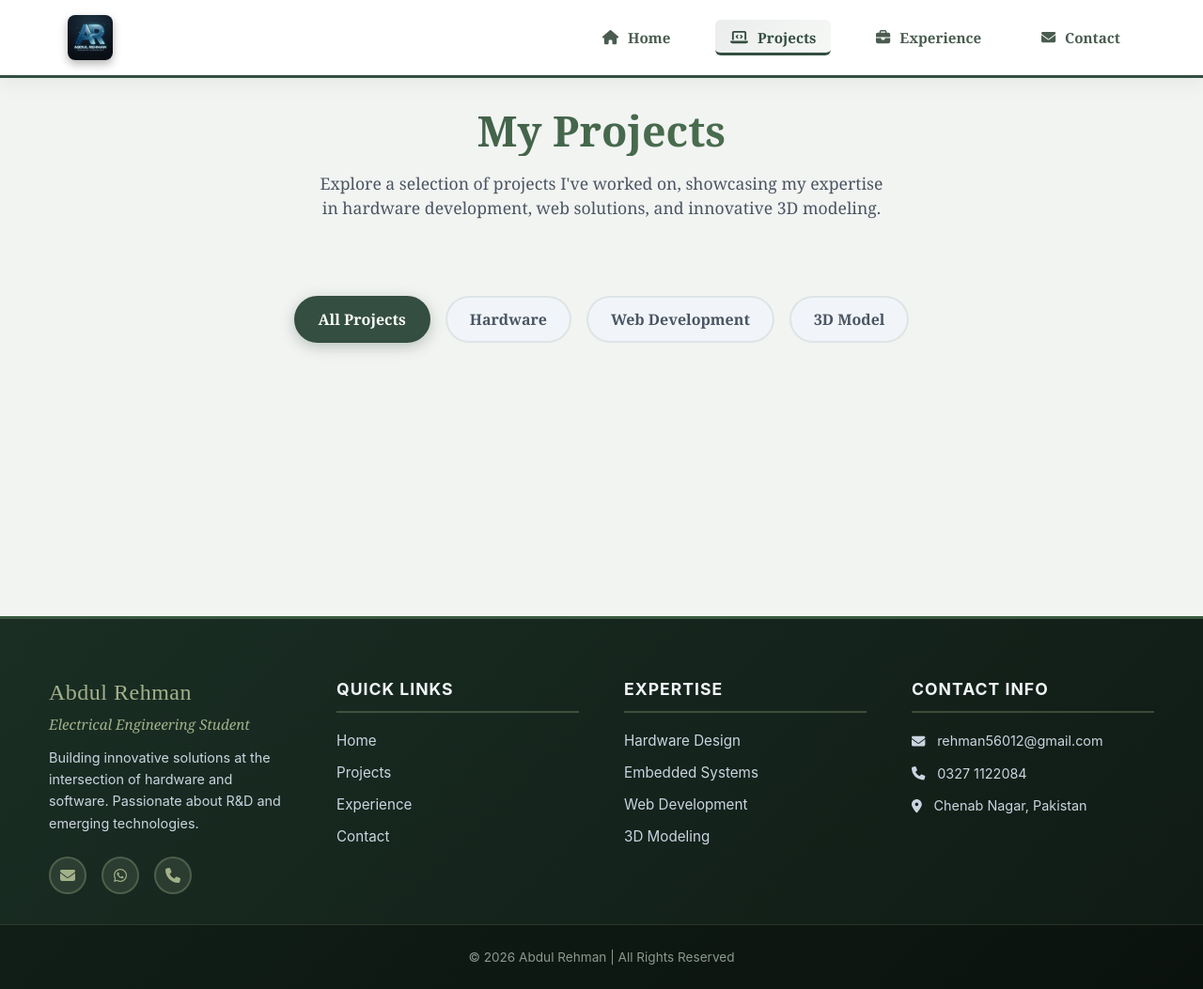
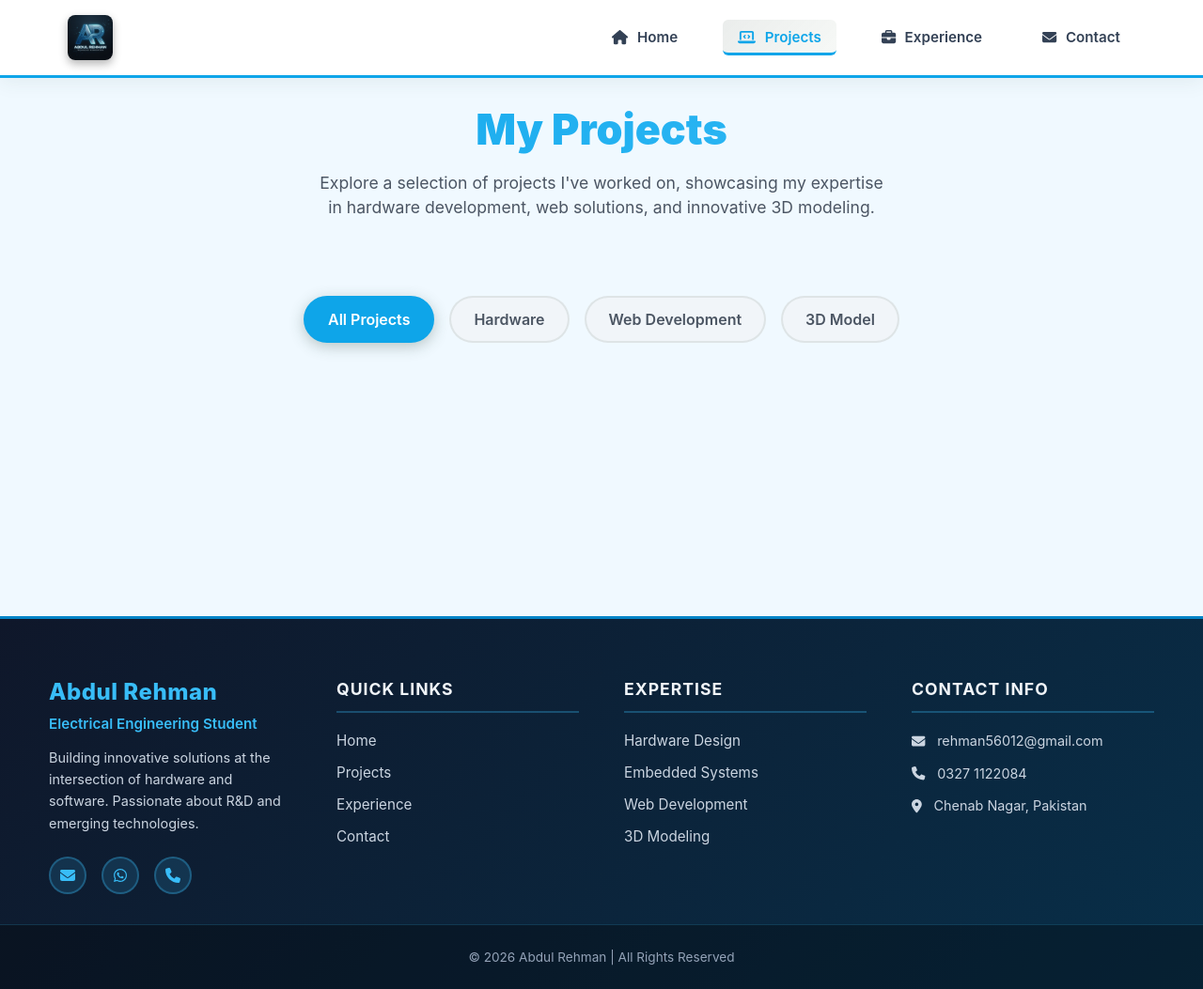
Before and after one commit to rehman-rajpoot/Portfolio, a Flask app: page /projects in a window 1280 px wide. Shown: the whole page at 94% size. Run offline with Flask 3, Linux system fonts and the light colour scheme; data that the repository does not hold is empty.

Commit message:
Switch theme back to Ocean/Sky Tech blue with electrical engineering themes, fix broken profile/project images, and add transition slider hero banner

```diff
--- a/static/css/base.css
+++ b/static/css/base.css
@@ -7,27 +7,28 @@
 }
 
 /* Root Colors - Nature/Aesthetic Theme */
+/* Root Colors - Oceanic Tech Theme */
 :root {
-    --color-primary: #344E41; /* Deep forest green */
-    --color-primary-light: #588157; /* Soft sage green */
-    --color-primary-dark: #1F3028; /* Dark moss */
-    --color-background: #F2F4F2; /* Very faint airy green/grey */
-    --color-surface: #FFFFFF;
-    --color-surface-hover: #E3E9E5;
-    --color-text-primary: #212c24; /* Soft black with green tint */
-    --color-text-secondary: #4a5c50;
-    --color-text-tertiary: #8b998f;
-    --color-border: rgba(52, 78, 65, 0.1);
-    --color-border-hover: rgba(52, 78, 65, 0.2);
-    --color-success: #3A5A40;
-    --color-error: #B45309; /* Deep amber/orange instead of harsh red */
+    --color-primary: #0ea5e9; /* Sky blue / ocean */
+    --color-primary-light: #38bdf8;
+    --color-primary-dark: #0284c7;
+    --color-background: #f0f9ff; /* Airy sky tint */
+    --color-surface: #ffffff;
+    --color-surface-hover: #e0f2fe;
+    --color-text-primary: #0f172a; /* Deep slate */
+    --color-text-secondary: #334155;
+    --color-text-tertiary: #64748b;
+    --color-border: rgba(14, 165, 233, 0.15);
+    --color-border-hover: rgba(14, 165, 233, 0.3);
+    --color-success: #0ea5e9;
+    --color-error: #e11d48;
 }
 
 /* Global Body */
 body {
     background-color: var(--color-background);
     color: var(--color-text-primary);
-    font-family: 'Georgia', 'Playfair Display', serif; /* Antique serif base */
+    font-family: 'Inter', system-ui, sans-serif; /* Modern Tech Font */
     overflow-x: hidden;
 }
 
@@ -470,11 +471,11 @@ body {
 
 /* Footer - Nature Dark Theme */
 footer {
-    background: linear-gradient(135deg, #1A2E24 0%, #0F1A14 100%);
+    background: linear-gradient(135deg, #0f172a 0%, #082f49 100%);
     color: #cbd5e1;
     padding-top: 0;
     margin-top: 6rem;
-    border-top: 3px solid #3A5A40;
+    border-top: 3px solid #0284c7;
 }
 
 .footer-main {
@@ -495,10 +496,10 @@ footer {
 }
 
 .footer-column h3 {
-    color: #A3B18A;
+    color: #38bdf8;
     font-size: 1.5rem;
-    font-family: 'Playfair Display', serif;
-    font-weight: normal;
+    font-family: 'Inter', sans-serif;
+    font-weight: 800;
     margin-bottom: 0.5rem;
     letter-spacing: 0.5px;
 }
@@ -511,15 +512,15 @@ footer {
     text-transform: uppercase;
     letter-spacing: 1px;
     padding-bottom: 0.8rem;
-    border-bottom: 2px solid rgba(163, 177, 138, 0.3);
+    border-bottom: 2px solid rgba(56, 189, 248, 0.3);
     font-family: 'Inter', sans-serif;
 }
 
 .footer-subtitle {
-    color: #A3B18A;
+    color: #38bdf8;
     font-size: 0.95rem;
-    font-weight: normal;
-    font-style: italic;
+    font-weight: 600;
+    font-style: normal;
     margin-bottom: 0.8rem;
 }
 
@@ -552,7 +553,7 @@ footer {
 }
 
 .footer-links a:hover {
-    color: #A3B18A;
+    color: #38bdf8;
     transform: translateX(5px);
 }
 
@@ -574,7 +575,7 @@ footer {
 }
 
 .footer-contact i {
-    color: #A3B18A;
+    color: #38bdf8;
     width: 18px;
     text-align: center;
 }
@@ -591,9 +592,9 @@ footer {
     display: flex;
     align-items: center;
     justify-content: center;
-    background: rgba(163, 177, 138, 0.15);
-    border: 2px solid rgba(163, 177, 138, 0.3);
-    color: #A3B18A;
+    background: rgba(56, 189, 248, 0.15);
+    border: 2px solid rgba(56, 189, 248, 0.3);
+    color: #38bdf8;
     border-radius: 50%;
     text-decoration: none;
     transition: all 0.3s ease;
@@ -601,16 +602,16 @@ footer {
 }
 
 .footer-social a:hover {
-    background: #A3B18A;
-    color: #0F1A14;
+    background: #38bdf8;
+    color: #0f172a;
     transform: translateY(-5px);
-    box-shadow: 0 8px 20px rgba(163, 177, 138, 0.3);
+    box-shadow: 0 8px 20px rgba(56, 189, 248, 0.3);
 }
 
 /* Footer Bottom */
 .footer-bottom {
     background: rgba(0, 0, 0, 0.3);
-    border-top: 1px solid rgba(163, 177, 138, 0.2);
+    border-top: 1px solid rgba(56, 189, 248, 0.2);
     padding: 1.5rem 0;
     text-align: center;
 }
@@ -618,7 +619,7 @@ footer {
 .footer-bottom p {
     margin: 0;
     font-size: 0.85rem;
-    color: #8b998f;
+    color: #94a3b8;
     font-family: 'Inter', sans-serif;
 }
 
--- a/templates/projects.html
+++ b/templates/projects.html
@@ -24,7 +24,8 @@
     <div class="project-card" data-category="{{ project.category }}">
         {% if project.image_filename %}
         <div class="project-image" style="height: 200px; overflow: hidden; border-radius: 8px; margin-bottom: 1rem;">
-            <img src="{{ url_for('serve_image', filename=project.image_filename) }}" alt="{{ project.title }}" style="width: 100%; height: 100%; object-fit: cover;">
+            <!-- FIXED missing project image URL pointing directly to root images/projects/ folder where it's saved! -->
+            <img src="{{ url_for('serve_image', filename='projects/' ~ project.image_filename) }}" alt="{{ project.title }}" style="width: 100%; height: 100%; object-fit: cover;">
         </div>
         {% else %}
         <div class="project-icon">
```
Also changed, not shown: templates/index.html (+168 -92 lines).
